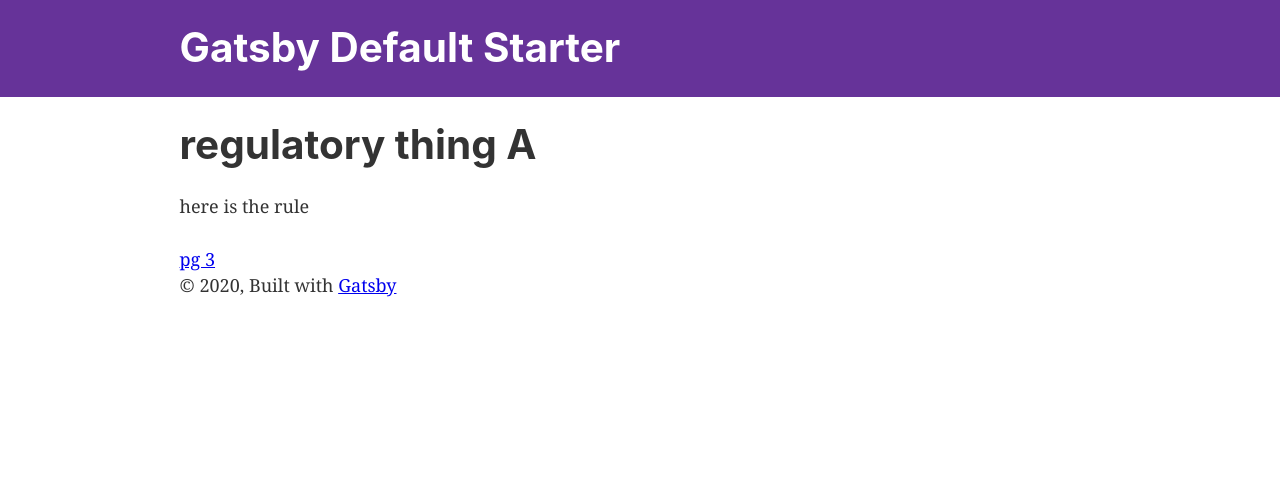
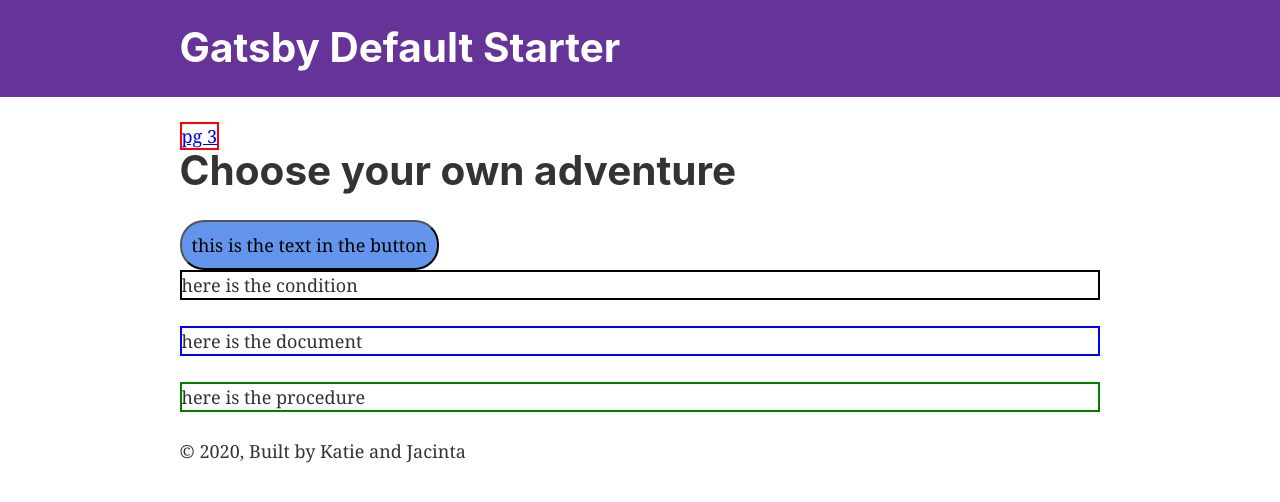
Before and after one commit to mcgnly/regulatory-decision-tree, a Gatsby site: page /page-2 in a window 1280 px wide. Built offline with nearby package versions, Linux system fonts and the light colour scheme; Gatsby itself is replaced by a stand-in of ours.

Commit message:
add styles

```diff
--- a/src/components/layout.js
+++ b/src/components/layout.js
@@ -35,9 +35,7 @@ const Layout = ({ children }) => {
       >
         <main>{children}</main>
         <footer>
-          © {new Date().getFullYear()}, Built with
-          {` `}
-          <a href="https://www.gatsbyjs.org">Gatsby</a>
+          © {new Date().getFullYear()}, Built by Katie and Jacinta
         </footer>
       </div>
     </>
--- /dev/null
+++ b/src/pages/decision-tree.css
@@ -0,0 +1,17 @@
+.fancy-button {
+    background-color: cornflowerblue;
+    padding: 10px;
+    border-radius: 24px;
+}
+.condition {
+    border: 2px solid black;
+}
+.document {
+    border: 2px solid blue;
+}
+.procedure {
+    border: 2px solid green;
+}
+.breadcrumb {
+    border: 2px solid red;
+}
--- a/src/pages/page-2.js
+++ b/src/pages/page-2.js
@@ -3,13 +3,17 @@ import { Link } from "gatsby"
 
 import Layout from "../components/layout"
 import SEO from "../components/seo"
+import "./decision-tree.css"
 
 const SecondPage = () => (
   <Layout>
     <SEO title="Page two" />
-    <h1>regulatory thing A</h1>
-    <p>here is the rule</p>
-    <Link to="/page-3/">pg 3</Link>
+    <Link to="/page-3/" className='breadcrumb'>pg 3</Link>
+    <h1>Choose your own adventure</h1>
+    <button className='fancy-button'>this is the text in the button</button>
+    <p className='condition'>here is the condition</p>
+    <p className='document'>here is the document</p>
+    <p className='procedure'>here is the procedure</p>
   </Layout>
 )
 
```
